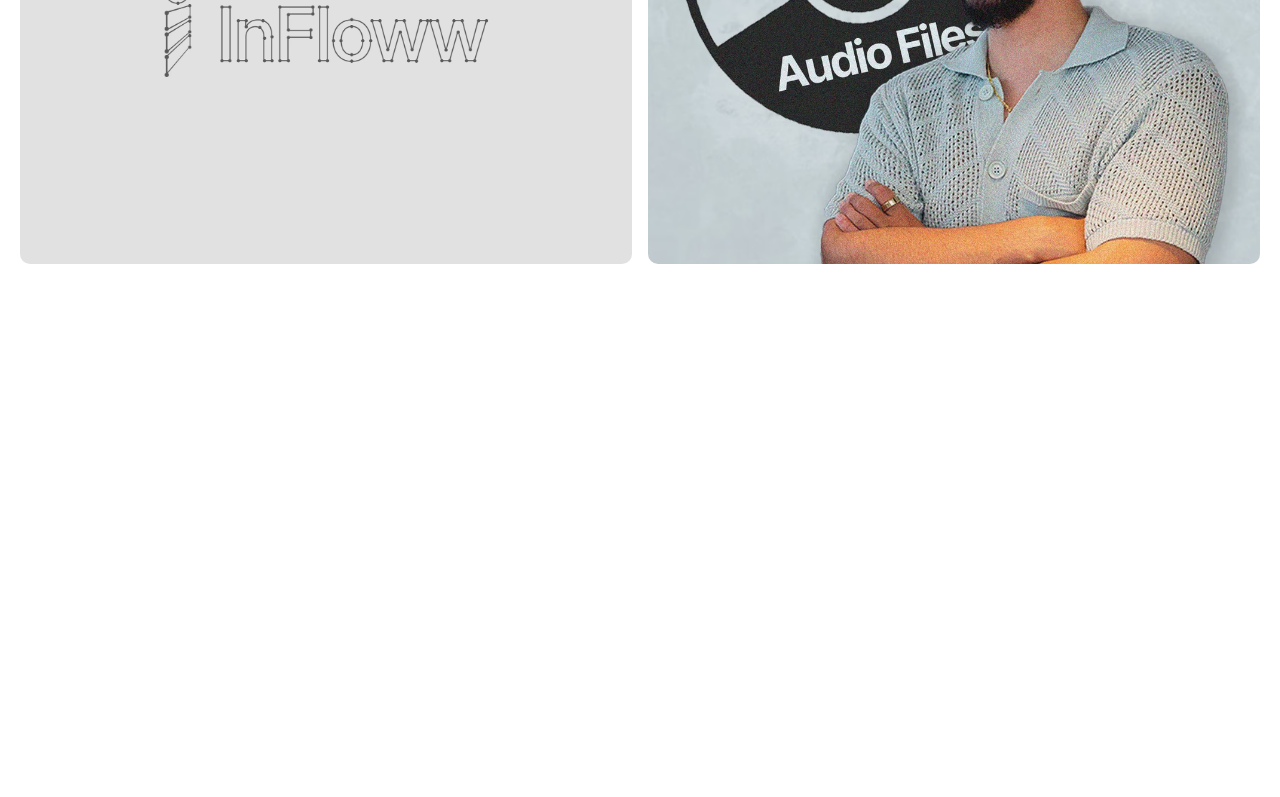
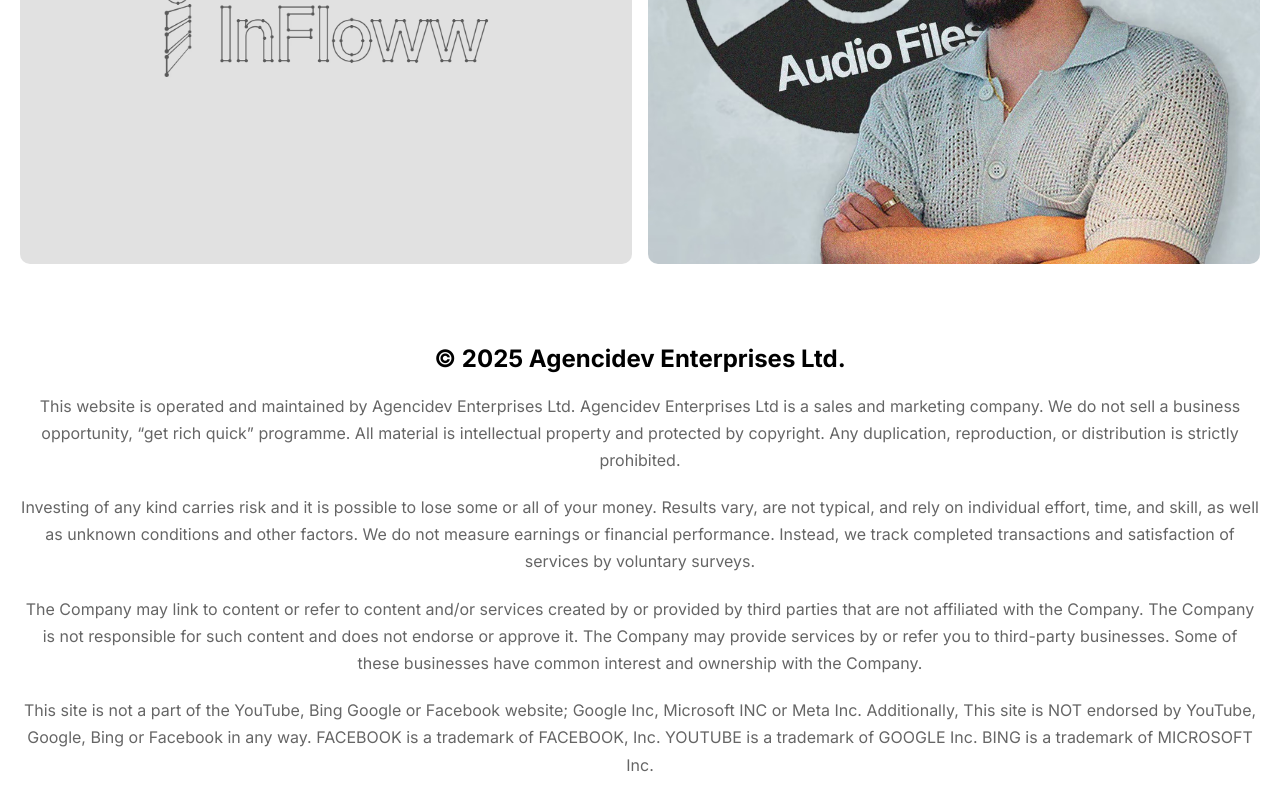
Before and after one commit to Meetkamal256/agencidev-redesign, a Next.js app: page /about in a window 1280 px wide. Shown: the part 2000-2797 px from the top of the page. Before the commit the page ends 2344 px from the top, so only its background shows below. Built offline with nearby package versions, Linux system fonts and the light colour scheme.

Commit message:
feat(footer): build footer section for desktop, tablet and mobile

```diff
--- a/app/_components/section/Footer/Footer.tsx
+++ b/app/_components/section/Footer/Footer.tsx
@@ -1,9 +1,47 @@
-import React from 'react'
+import Link from "next/link";
+import Image from "next/image";
+import styles from "./footer.module.css";
 
 const Footer = () => {
   return (
-    <div>Footer</div>
-  )
-}
+    <div className={styles.footer}>
+      <h4>© 2025 Agencidev Enterprises Ltd.</h4>
+      <p>
+        This website is operated and maintained by Agencidev Enterprises Ltd.
+        Agencidev Enterprises Ltd is a sales and marketing company. We do not
+        sell a business opportunity, “get rich quick” programme. All material is
+        intellectual property and protected by copyright. Any duplication,
+        reproduction, or distribution is strictly prohibited.
+      </p>
+      <p>
+        Investing of any kind carries risk and it is possible to lose some or
+        all of your money. Results vary, are not typical, and rely on individual
+        effort, time, and skill, as well as unknown conditions and other
+        factors. We do not measure earnings or financial performance. Instead,
+        we track completed transactions and satisfaction of services by
+        voluntary surveys.
+      </p>
+      <p>
+        The Company may link to content or refer to content and/or services
+        created by or provided by third parties that are not affiliated with the
+        Company. The Company is not responsible for such content and does not
+        endorse or approve it. The Company may provide services by or refer you
+        to third-party businesses. Some of these businesses have common interest
+        and ownership with the Company.
+      </p>
+      <p>
+        This site is not a part of the YouTube, Bing Google or Facebook website;
+        Google Inc, Microsoft INC or Meta Inc. Additionally, This site is NOT
+        endorsed by YouTube, Google, Bing or Facebook in any way. FACEBOOK is a
+        trademark of FACEBOOK, Inc. YOUTUBE is a trademark of GOOGLE Inc. BING
+        is a trademark of MICROSOFT Inc.
+      </p>
+      <p>Privacy Policy | Terms of Service</p>
+      <Link href="/" className={styles.logoContainer}>
+        <Image src="/footer-logo.png" alt="footerLogo" width={60} height={80} className={styles.footerLogo} />
+      </Link>
+    </div>
+  );
+};
 
-export default Footer
+export default Footer;
--- a/app/_components/section/Footer/footer.module.css
+++ b/app/_components/section/Footer/footer.module.css
@@ -0,0 +1,78 @@
+.footer {
+  padding: 80px 0px 0px 0px;
+  text-align: center;
+  display: flex;
+  flex-direction: column;
+  align-items: center
+}
+
+.footer h4 {
+  font-size: 1.5rem;
+  font-weight: 700;
+}
+
+.footer p {
+  font-size: 1rem;
+  line-height: 1.7;
+  opacity: 0.6;
+  margin-top: 20px;
+}
+
+.logoContainer {
+  background: #000;
+  padding: 10px 20px;
+  margin-top: 30px;
+}
+
+.footerLogo {
+  width: 60px;
+  height: 60px;
+}
+
+/* Responsive for tablets (max-width: 1024px) */
+@media (max-width: 1024px) {
+  .footer {
+    padding: 3rem 1.5rem;
+    gap: 1.2rem;
+  }
+
+  .footer h4 {
+    font-size: 1.3rem;
+  }
+
+  .footer p {
+    font-size: 0.95rem;
+  }
+
+  .footerLogo {
+    width: 50px;
+    height: 70px;
+  }
+}
+
+@media (max-width: 768px) {
+  .footer {
+    padding: 2rem 1rem;
+    text-align: center;
+    gap: 1rem;
+  }
+
+  .footer h4 {
+    font-size: 1.2rem;
+  }
+
+  .footer p {
+    font-size: 0.9rem;
+    line-height: 1.5;
+  }
+
+  .logoContainer {
+    margin-top: 1rem;
+  }
+
+  .footerLogo {
+    width: 40px;
+    height: 60px;
+    margin: 0 auto;
+  }
+}
--- a/app/_components/section/Hero/hero.module.css
+++ b/app/_components/section/Hero/hero.module.css
@@ -27,7 +27,7 @@
 .heroContent p {
   font-size: 1.2rem;
   line-height: 1.6;
-  opacity: 0.85;
+  opacity: 0.7;
 }
 .heroContent button {
   width: max-content;
--- a/app/about/about.module.css
+++ b/app/about/about.module.css
@@ -21,6 +21,7 @@
   margin: 0 auto 4rem;
   text-align: center;
   color: var(--text);
+  opacity: 0.6;
 }
 
 /* Service Cards */
@@ -64,6 +65,7 @@
   line-height: 1.7;
   color: var(--text);
   margin-bottom: 1.5rem;
+  opacity: 0.6;
 }
 
 .card a {
--- a/app/about/page.tsx
+++ b/app/about/page.tsx
@@ -1,6 +1,7 @@
 import Link from "next/link";
 import styles from "./about.module.css";
 import Image from "next/image";
+import Footer from "../_components/section/Footer/Footer";
 
 const About = () => {
   return (
@@ -64,6 +65,8 @@
           </div>
         ))}
       </div>
+
+      <Footer />
     </div>
   );
 };
```
